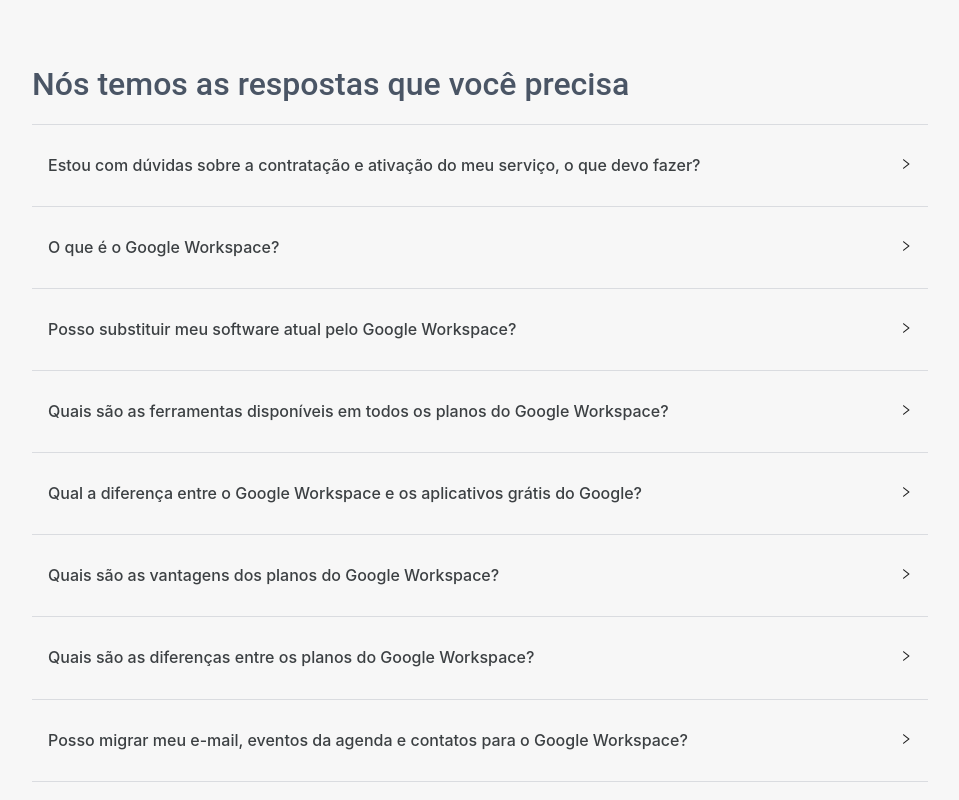
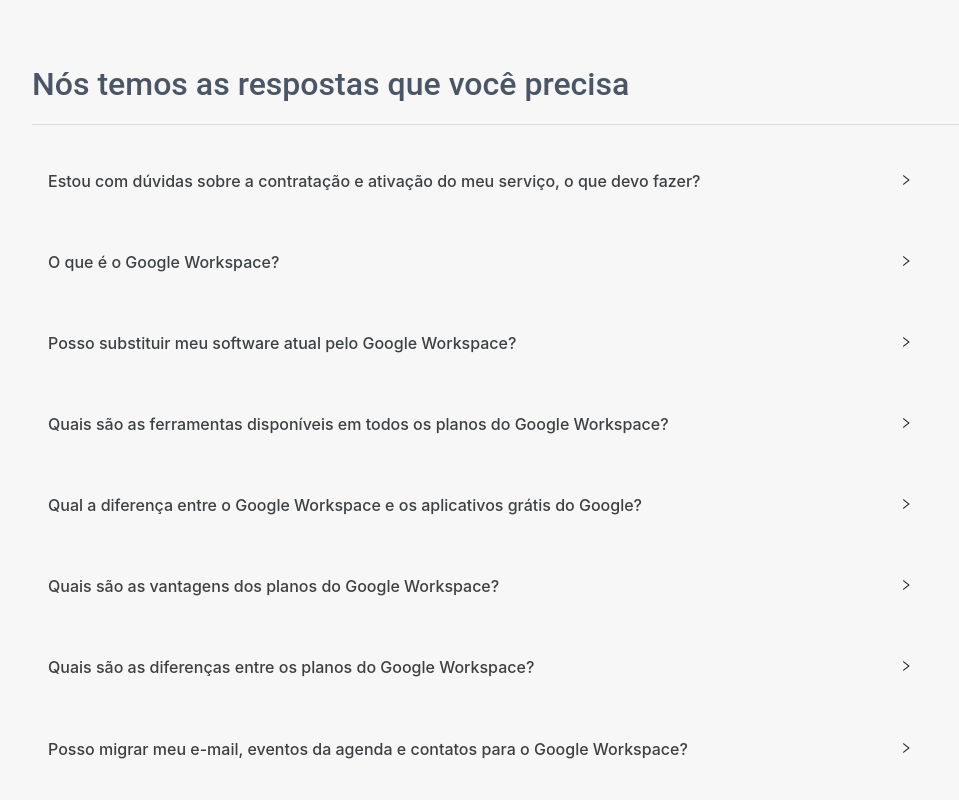
Before and after one commit to gabipq23/new-workspace-lead, a React (Vite) app: page / in a window 1280 px wide. Shown: the part 5080-5880 px from the top of the page, without its empty margins (96-1055 px from the left). Built offline with nearby package versions, Linux system fonts and the light colour scheme.

Commit message:
feat: Refactor FAQ component to use CollapseProps for type safety and improve structure

```diff
--- a/src/components/catalog/faq/faq.tsx
+++ b/src/components/catalog/faq/faq.tsx
@@ -1,16 +1,20 @@
 import { Collapse } from "antd";
+import type { CollapseProps } from "antd";
 import { useState } from "react";
-const { Panel } = Collapse;
 
 export default function FAQ() {
   const [activeKeys, setActiveKeys] = useState<string[]>([]);
 
-  const faqItems = [
+  const faqItems: CollapseProps["items"] = [
     {
       key: "1",
-      question:
-        "Estou com dúvidas sobre a contratação e ativação do meu serviço, o que devo fazer?",
-      answer: (
+      label: (
+        <span className="text-[16px] font-medium text-[#3c4043]">
+          Estou com dúvidas sobre a contratação e ativação do meu serviço, o que
+          devo fazer?
+        </span>
+      ),
+      children: (
         <div className="text-[14px] text-[#5f6368] leading-6">
           <p>
             O nosso suporte está preparado para te orientar, envie sua dúvida
@@ -29,8 +33,12 @@
     },
     {
       key: "2",
-      question: "O que é o Google Workspace?",
-      answer: (
+      label: (
+        <span className="text-[16px] font-medium text-[#3c4043]">
+          O que é o Google Workspace?
+        </span>
+      ),
+      children: (
         <div className="text-[14px] text-[#5f6368] leading-6">
           <p>
             O Google Workspace é uma solução do Google que aumenta a
@@ -46,8 +54,12 @@
     },
     {
       key: "3",
-      question: "Posso substituir meu software atual pelo Google Workspace?",
-      answer: (
+      label: (
+        <span className="text-[16px] font-medium text-[#3c4043]">
+          Posso substituir meu software atual pelo Google Workspace?
+        </span>
+      ),
+      children: (
         <div className="text-[14px] text-[#5f6368] leading-6">
           <p>
             Sim, você pode substituir seus pacotes de produtividade existentes
@@ -62,9 +74,13 @@
     },
     {
       key: "4",
-      question:
-        "Quais são as ferramentas disponíveis em todos os planos do Google Workspace?",
-      answer: (
+      label: (
+        <span className="text-[16px] font-medium text-[#3c4043]">
+          Quais são as ferramentas disponíveis em todos os planos do Google
+          Workspace?
+        </span>
+      ),
+      children: (
         <div className="text-[14px] text-[#5f6368] leading-6">
           <p>
             Todos os planos do Google Workspace incluem os seguintes
@@ -76,9 +92,13 @@
     },
     {
       key: "5",
-      question:
-        "Qual a diferença entre o Google Workspace e os aplicativos grátis do Google?",
-      answer: (
+      label: (
+        <span className="text-[16px] font-medium text-[#3c4043]">
+          Qual a diferença entre o Google Workspace e os aplicativos grátis do
+          Google?
+        </span>
+      ),
+      children: (
         <div className="text-[14px] text-[#5f6368] leading-6">
           <p>
             O Google Workspace oferece serviços empresariais adicionais não
@@ -95,8 +115,12 @@
     },
     {
       key: "6",
-      question: "Quais são as vantagens dos planos do Google Workspace?",
-      answer: (
+      label: (
+        <span className="text-[16px] font-medium text-[#3c4043]">
+          Quais são as vantagens dos planos do Google Workspace?
+        </span>
+      ),
+      children: (
         <div className="text-[14px] text-[#5f6368] leading-6">
           <p>
             Com o Google Workspace, você pode trabalhar em documentos, planilhas
@@ -111,8 +135,12 @@
     },
     {
       key: "7",
-      question: "Quais são as diferenças entre os planos do Google Workspace?",
-      answer: (
+      label: (
+        <span className="text-[16px] font-medium text-[#3c4043]">
+          Quais são as diferenças entre os planos do Google Workspace?
+        </span>
+      ),
+      children: (
         <div className="text-[14px] text-[#5f6368] leading-6">
           <p>
             O Google Workspace oferece três planos: Basic, Business e
@@ -127,9 +155,13 @@
     },
     {
       key: "8",
-      question:
-        "Posso migrar meu e-mail, eventos da agenda e contatos para o Google Workspace?",
-      answer: (
+      label: (
+        <span className="text-[16px] font-medium text-[#3c4043]">
+          Posso migrar meu e-mail, eventos da agenda e contatos para o Google
+          Workspace?
+        </span>
+      ),
+      children: (
         <div className="text-[14px] text-[#5f6368] leading-6">
           <p>
             Sim, você pode migrar seus e-mails, contatos e dados da agenda para
@@ -142,9 +174,13 @@
     },
     {
       key: "9",
-      question:
-        "Como funciona o Google Workspace em casos de problemas que precisam de suporte?",
-      answer: (
+      label: (
+        <span className="text-[16px] font-medium text-[#3c4043]">
+          Como funciona o Google Workspace em casos de problemas que precisam de
+          suporte?
+        </span>
+      ),
+      children: (
         <div className="text-[14px] text-[#5f6368] leading-6">
           <p>
             O Google Workspace oferece suporte 24/7 por meio dos canais de
@@ -155,8 +191,12 @@
     },
     {
       key: "10",
-      question: "O Google Workspace é seguro para minha empresa?",
-      answer: (
+      label: (
+        <span className="text-[16px] font-medium text-[#3c4043]">
+          O Google Workspace é seguro para minha empresa?
+        </span>
+      ),
+      children: (
         <div className="text-[14px] text-[#5f6368] leading-6">
           <p>
             Sim, o Google Workspace oferece segurança avançada com autenticação
@@ -168,8 +208,12 @@
     },
     {
       key: "11",
-      question: "Posso cancelar o Google Workspace quando quiser?",
-      answer: (
+      label: (
+        <span className="text-[16px] font-medium text-[#3c4043]">
+          Posso cancelar o Google Workspace quando quiser?
+        </span>
+      ),
+      children: (
         <div className="text-[14px] text-[#5f6368] leading-6">
           <p>
             Sim, os planos mensais do Google Workspace permitem cancelamento sem
@@ -191,34 +235,20 @@
             Nós temos as respostas que você precisa
           </h2>
 
+          <div className="border-t border-[#dadce0] pt-4">
             <Collapse
               ghost
-            className="bg-white border-none w-full max-w-4xl"
+              className="bg-white border-none w-full max-w-4xl [&_.ant-collapse-item]:border-b [&_.ant-collapse-item]:border-[#dadce0] [&_.ant-collapse-item]:py-4"
               activeKey={activeKeys}
               onChange={(keys) =>
-              setActiveKeys(Array.isArray(keys) ? keys : [keys].filter(Boolean))
+                setActiveKeys(
+                  Array.isArray(keys) ? keys : [keys].filter(Boolean)
+                )
               }
               expandIconPosition="end"
-          >
-            {faqItems.map((item, index) => (
-              <>
-                {index === 0 && <hr className="mb-4 mt-4 border-[#dadce0]" />}
-
-                <Panel
-                  header={
-                    <span className="text-[16px] font-medium text-[#3c4043]">
-                      {item.question}
-                    </span>
-                  }
-                  key={item.key}
-                  className="border-b border-[#dadce0] last:border-b-0"
-                >
-                  {item.answer}
-                </Panel>
-                <hr className="mb-4 mt-4 border-[#dadce0]" />
-              </>
-            ))}
-          </Collapse>
+              items={faqItems}
+            />
+          </div>
         </div>
       </div>
     </div>
```
Lines whose indentation alone changed are shown as unchanged.
